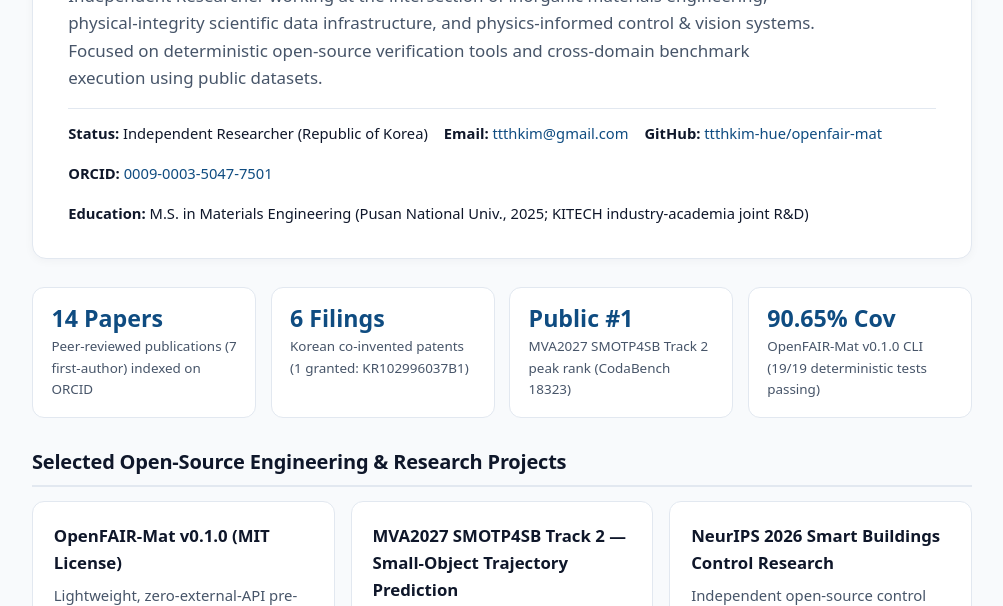
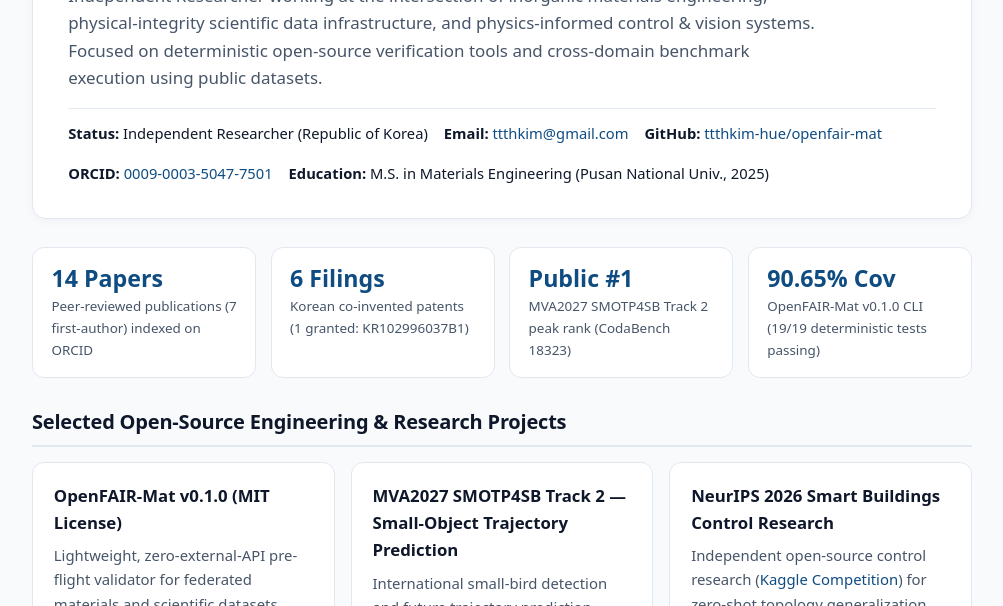
Before and after one commit to ttthkim-hue/openfair-mat, a plain HTML site: page docs/index.html in a window 1280 px wide. Shown: the part 176-782 px from the top of the page, without its empty margins (138-1141 px from the left). Drawn offline with Linux system fonts and the light colour scheme.

Commit message:
Docs: sanitize education note on portfolio and demo pages

```diff
--- a/docs/index.html
+++ b/docs/index.html
@@ -281,7 +281,7 @@
         <span><strong>Email:</strong> <a href="mailto:ttthkim@gmail.com">ttthkim@gmail.com</a></span>
         <span><strong>GitHub:</strong> <a href="https://github.com/ttthkim-hue/openfair-mat" rel="noopener">ttthkim-hue/openfair-mat</a></span>
         <span><strong>ORCID:</strong> <a href="https://orcid.org/0009-0003-5047-7501" rel="noopener">0009-0003-5047-7501</a></span>
-        <span><strong>Education:</strong> M.S. in Materials Engineering (Pusan National Univ., 2025; KITECH industry-academia joint R&amp;D)</span>
+        <span><strong>Education:</strong> M.S. in Materials Engineering (Pusan National Univ., 2025)</span>
       </div>
     </header>
 
```
Also changed, not shown: portfolio/index.html (+1 -1 lines).
